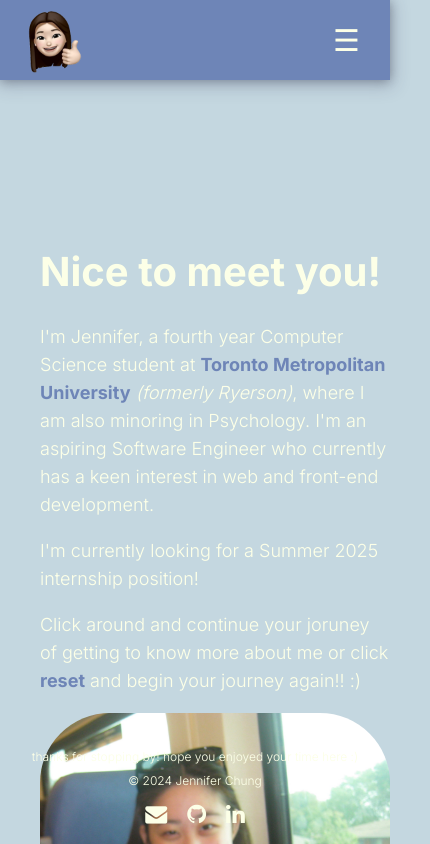
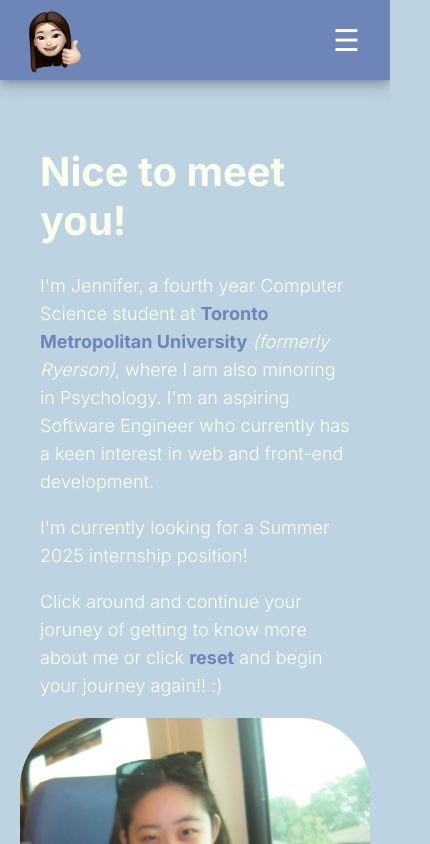
Before and after one commit to jenniferchung14/Jennifers-Personal-Website, a React (Vite) app: page /main in a window 390 px wide. Shown: the top 844 px of the page, 430 px wide, since content can reach past the window. Built offline with nearby package versions, Linux system fonts and the light colour scheme.

Commit message:
fixed some of the responsive issues between devices

```diff
--- a/src/components/Footer.jsx
+++ b/src/components/Footer.jsx
@@ -6,7 +6,7 @@ function Footer() {
     <>
         <footer className="footer-styling">
             <p>{"thanks for stopping by! hope you enjoyed your time here :)"}</p>
-            <p>© 2024 Jennifer Chung</p>
+            <p>© 2025 Jennifer Chung</p>
             <li className="li-footer">
                 <a href="mailto: jennifer.chung@torontomu.ca">
                     <i className="fa fa-envelope"></i>
--- a/src/pages/App.jsx
+++ b/src/pages/App.jsx
@@ -70,13 +70,13 @@ function App() {
             </div>
 
             <div className="centered mobile">
-              <p className="line line_1 hidden">Hey there!<span className="wave">👋</span></p>
-              <p className="line line_2 hidden">It seems you've</p>
-              <p className="line line_3 hidden">stumbled your way</p>
-              <p className="line line_4 hidden">onto Jennifer's</p>
-              <p className="line line_5 hidden">website, welcome!</p>
-              <p className="line line_6 hidden">Click below to find</p>
-              <p className="line line_7 hidden ">{"out more about her :)"}</p>
+              <p className="lineStyling">Hey there!<span className="wave">👋</span></p>
+              <p className="lineStyling">It seems you've</p>
+              <p className="lineStyling">stumbled your way</p>
+              <p className="lineStyling">onto Jennifer's</p>
+              <p className="lineStyling">website, welcome!</p>
+              <p className="lineStyling">Click below to find</p>
+              <p className="lineStyling">{"out more about her :)"}</p>
               <div className="centerButton">
                 <Link to="/main">
                   <button id="discoverButton">Discover More!</button>
@@ -85,7 +85,7 @@ function App() {
             </div>
           </>
         } />
-        <Route path="/main" element={<><Header/><Main/></>}/>
+        <Route path="/main" element={<><Header/><Main/><Footer/></>}/>
         <Route path="/jennifer" element={renderPage(Jennifer)}/>
         <Route path="/projects" element={renderPage(Projects)}/>
       </Routes>
--- a/src/pages/MainPage.jsx
+++ b/src/pages/MainPage.jsx
@@ -1,6 +1,5 @@
 import React from 'react';
 import jennifer from '../assets/jennifer.jpg';
-import Footer from '../components/Footer';
 
 function Main() {
   return (
@@ -18,7 +17,6 @@ function Main() {
             <img className="jenn" src={jennifer} alt="A picture of Jennifer Chung"/>
         </div>
       </div>
-      <Footer/>
     </div>
     </>
   );
--- a/src/styles/App.css
+++ b/src/styles/App.css
@@ -1,5 +1,6 @@
 a {
   text-decoration: none;
+  color: #FCFFEE;
 }
 
 .a-links{
@@ -7,7 +8,7 @@ a {
 }
 
 .a-links:hover {
-  color:#ffe46a;
+  color:#fee569;
 }
 
 .centered {
@@ -40,14 +41,15 @@ a {
   border-radius: 24px;
   position: relative;
   width: 225px;
-  color: #FCFFE7;
+  color: #FCFFEE;
   opacity: 0;
   animation: fadeIn 1s ease-in-out forwards;
   animation-delay: 12s;
+  font-weight: bold;
 }
 
 #discoverButton:hover {
-  background-color: #ffe46a;
+  background-color: #fee569;
   cursor: pointer;
 }
 
@@ -141,7 +143,7 @@ input[type=checkbox] {
   }
 
   .line_3 {
-    border-right: 4px solid #C4D7E0;
+    border-right: 4px solid #BED3E1;
     animation:
       animated-text_3 4s steps(40) 1s 1 normal both,
       animated-cursor_3 950ms steps(30) infinite;
@@ -151,13 +153,13 @@ input[type=checkbox] {
 
   @keyframes animated-cursor {
     from {
-      border-right-color: #C4D7E0;
+      border-right-color: #BED3E1;
     }
   }
 
   @keyframes animated-cursor_3 {
     from {
-      border-right-color: #C4D7E0;
+      border-right-color: #BED3E1;
     }
     to {
       border-right-color: #6E85B7;
@@ -243,7 +245,7 @@ input[type=checkbox] {
     }
 
     .line_4 {
-      border-right: 4px solid #C4D7E0;
+      border-right: 4px solid #BED3E1;
       animation:
         animated-text_4 4s steps(40) 1s 1 normal both,
         animated-cursor_4 950ms steps(40) infinite;
@@ -259,7 +261,7 @@ input[type=checkbox] {
 
     @keyframes animated-cursor_4 {
       from {
-        border-right-color: #C4D7E0;
+        border-right-color: #BED3E1;
       }
       to {
         border-right-color: #6E85B7;
@@ -321,150 +323,15 @@ input[type=checkbox] {
     display: block;
   }
 
-  .line_1,
-  .line_2,
-  .line_3,
-  .line_4,
-  .line_5,
-  .line_6,
-  .line_7 {
+  .lineStyling {
     white-space: nowrap; /* keep text in one line */
-    overflow: hidden; /* hide text behind the cursor */
     margin: 0.5rem auto;
     font-size: 25px;
     font-weight: bold;
+    text-align: center;
   }
 
-  .line_1 {
-    animation:
-      animated-text_1 1s steps(14) 1s 1 normal both,
-      animated-cursor_7 900ms steps(14);
-  }
-
-  .line_2 {
-    animation:
-      animated-text_2 1.2s steps(19) 1s 1 normal both,
-      animated-cursor_7 900ms steps(19);
-    -webkit-animation-delay: 2s;
-    animation-delay: 2s;
-  }
-
-  .line_3 {
-    animation:
-      animated-text_3 1.5s steps(16) 1s 1 normal both,
-      animated-cursor_7 900ms steps(16);
-    -webkit-animation-delay: 3.5s;
-    animation-delay: 3.5s;
-  }
-
-  .line_4 {
-    animation:
-      animated-text_4 1s steps(16) 1s 1 normal both,
-      animated-cursor_7 900ms steps(16);
-    -webkit-animation-delay: 5s;
-    animation-delay: 5s;
-  }
-
-  .line_5 {
-    animation:
-      animated-text_5 1.5s steps(18) 1s 1 normal both,
-      animated-cursor_7 900ms steps(18);
-    -webkit-animation-delay: 6.5s;
-    animation-delay: 6.5s;
-  }
-
-  .line_6 {
-    animation:
-      animated-text_6 1s steps(20) 1s 1 normal both,
-      animated-cursor_7 900ms steps(20);
-    -webkit-animation-delay: 8s;
-    animation-delay: 8s;
-  }
-
-  .line_7 {
-    border-right: 4px solid #C4D7E0;
-    animation:
-      animated-text_7 1.5s steps(24) 1s 1 normal both,
-      animated-cursor_7 950ms steps(30) infinite;
-    -webkit-animation-delay: 10s;
-    animation-delay: 10s;
-  }
-
-  @keyframes animated-cursor {
-    from {
-      border-right-color: #6E85B7;
-    }
-  }
-
-  @keyframes animated-cursor_7 {
-    from {
-      border-right-color: #C4D7E0;
-    }
-    to {
-      border-right-color: #6E85B7;
-    }
-  }
-
-  @keyframes animated-text_1 {
-    from {
-      width: 0;
-    }
-    to {
-      width: 10rem;
-    }
-  }
-
-  @keyframes animated-text_2 {
-    from {
-      width: 0;
-    }
-    to {
-      width: 12rem;
-    }
-  }
-
-  @keyframes animated-text_3 {
-    from {
-      width: 0;
-    }
-    to {
-        width: 14.8rem;
-    }
-  }
-
-  @keyframes animated-text_4 {
-    from {
-      width: 0;
-    }
-    to {
-      width: 11.4rem;
-    }
-  }
-
-  @keyframes animated-text_5 {
-    from {
-      width: 0;
-    }
-    to {
-      width: 14.5rem;
-    }
-  }
-
-  @keyframes animated-text_6 {
-    from {
-      width: 0;
-    }
-    to {
-      width: 10.8rem;
-    }
-  }
-
-  @keyframes animated-text_7 {
-    from {
-      width: 0;
-    }
-    to {
-      width: 16rem
-    }
+  #discoverButton {
+    animation-delay: 0s;
   }
 }
--- a/src/styles/Jennifer.css
+++ b/src/styles/Jennifer.css
@@ -1,6 +1,5 @@
 .container2 {
     display: flex;
-    flex-direction: column;
     flex-wrap: wrap;
     align-items: center;
     justify-content: center;
@@ -8,6 +7,7 @@
     margin-left: 25%;
     margin-right: 25%;
     margin-bottom: 20px;
+    box-sizing: border-box;
 }
 
 .text-area2 {
@@ -56,3 +56,12 @@
 .image-container:hover .image-overlay {
     opacity: 1;
 }
+
+@media screen and (max-width: 767px){
+    .container2 {
+        margin-top: 0px;
+        margin-left: 0%;
+        margin-right: 0%;
+        padding: 0px 20px;
+    }
+}
--- a/src/styles/Main.css
+++ b/src/styles/Main.css
@@ -1,5 +1,9 @@
 .main-page {
     display: flex;
+    flex-direction: column;
+    min-height: 100vh;
+    box-sizing: border-box;
+    justify-content: center;
 }
 
 .main-page h1 {
@@ -11,8 +15,7 @@
     flex-wrap: wrap;
     align-items: center;
     justify-content: center;
-    padding: 80px;
-    margin-top: 120px;
+    padding: 0px 80px;
     margin-left: 20%;
     margin-right: 20%;
 }
@@ -39,14 +42,11 @@
 }
 
 .main-page .portrait {
+    display: flex;
     flex: 1;
     background-size: cover;
     background-position: center;
-}
-
-.main-page footer {
-    position: fixed;
-    bottom: 0;
+    justify-content: end;
 }
 
 @media screen and (min-width: 768px) and (max-width: 1029px) {
@@ -54,7 +54,6 @@
         margin-left: 5%;
         margin-right: 5%;
         padding: 35px;
-        margin-top: 250px;
     }
 
     .main-page .text-area{
@@ -68,7 +67,6 @@
         margin-left: 5%;
         margin-right: 5%;
         padding: 35px;
-        margin-top: 250px;
     }
 
     .main-page .text-area{
@@ -84,6 +82,7 @@
 
     .main-page .portrait {
         width: 100%;
+        justify-content: start;
     }
 
     .main-page .text-area {
@@ -93,7 +92,6 @@
 
 @media screen and (max-width: 767px){
     .main-page .container{
-        margin-top: 100px;
         margin-left: 0%;
         margin-right: 0%;
         padding: 40px;
@@ -103,6 +101,7 @@
         flex: 1;
         background-size: cover;
         background-position: center;
+        justify-content: center;
     }
 
     .main-page .text-area{
--- a/src/styles/Projects.css
+++ b/src/styles/Projects.css
@@ -24,7 +24,7 @@
 }
 
 .projects a:visited {
-    color: #FCFFE7;
+    color: #FCFFEE;
 }
 
 .projects .project-container {
--- a/src/styles/components/Footer.css
+++ b/src/styles/components/Footer.css
@@ -5,6 +5,7 @@
     padding-bottom: 15px;
     text-align: center;
     font-size: 15px;
+    margin-top: auto;
 }
 
 .footer-styling p {
@@ -24,7 +25,7 @@ li {
 }
 
 .li-footer i{
-    color: #FCFFE7;
+    color: #FCFFEE;
 }
 
 @media screen and (max-width: 767px){
--- a/src/styles/components/Header.css
+++ b/src/styles/components/Header.css
@@ -11,6 +11,7 @@
 /* NAVBAR MENU */
 .menu {
     display: flex;
+    color: #FCFFEE;
 }
 
 .menu li:hover {
@@ -23,11 +24,11 @@
 }
 
 .menu .a {
-    color: #FCFFE7;
+    color: #FCFFEE;
 }
 
 .menu a:visited {
-    color: #FCFFE7;
+    color: #FCFFEE;
 }
 
 .logo {
--- a/src/styles/components/ProjectBox.css
+++ b/src/styles/components/ProjectBox.css
@@ -48,5 +48,5 @@
 }
 
 .tag p {
-    color: #FCFFE7;
+    color: #FCFFEE;
 }
--- a/src/styles/index.css
+++ b/src/styles/index.css
@@ -4,15 +4,19 @@
     display: flex;
     flex-direction: column;
     min-height: 100vh;
-    background-color: #C4D7E0;
-    color: #FCFFE7;
+    background-color: #BED3E1;
+    color: #FCFFEE;
     font-family: 'Inter', sans-serif;
     margin: 0;
     padding: 0;
 }
 
-body {
-  margin: 0;
+html, body {
+    height: 100%;
+    margin: 0;
+    padding: 0;
+    display: flex;
+    flex-direction: column;
 }
 
 h1 {
```
